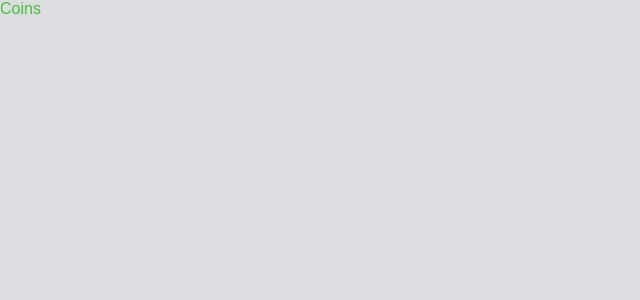
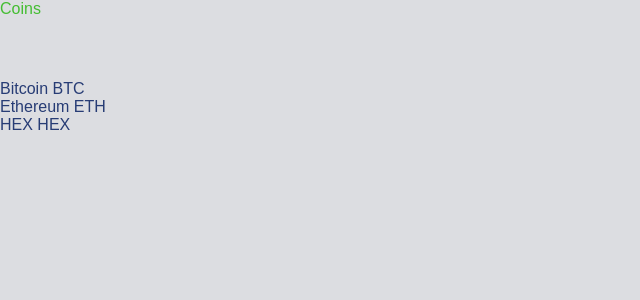
Before and after one commit to hyungjun-tech01/my-app, a React (Create React App) app: page / in a window 1280 px wide. Shown: the top 300 px of the page, without its empty margins (0-640 px from the left). Built offline with nearby package versions, Linux system fonts and the light colour scheme.

Commit message:
Coin main 화면 작성중

```diff
--- a/src/routes/Coins.tsx
+++ b/src/routes/Coins.tsx
@@ -1,9 +1,58 @@
 import styled from "styled-components";
+
+const coins = [
+    {
+        id: "btc-bitcoin",
+        name: "Bitcoin",
+        symbol: "BTC",
+        rank: 1,
+        is_new: false,
+        is_active: true,
+        type: "coin",
+        },
+        {
+        id: "eth-ethereum",
+        name: "Ethereum",
+        symbol: "ETH",
+        rank: 2,
+        is_new: false,
+        is_active: true,
+        type: "coin",
+        },
+        {
+        id: "hex-hex",
+        name: "HEX",
+        symbol: "HEX",
+        rank: 3,
+        is_new: false,
+        is_active: true,
+        type: "token",
+        },
+    ]
+const Container = styled.div``;
+const Header = styled.header`
+    height : 10vh;
+    display : flex;
+ `;
+const CoinList = styled.ul``;
+const Coin = styled.li``;
 const Title = styled.h1`
 color: ${props=>props.theme.accentColor}
 `;
 
+
 function Coins(){
-    return <Title>Coins</Title>
+    return (
+        <Container>
+            <Header>
+            <Title>Coins</Title>
+            </Header>
+            <CoinList>
+                {coins.map(coin =><Coin key={coin.id}>{coin.name} {coin.symbol}</Coin> )}
+
+            </CoinList>
+        </Container>
+    );
+
 }
 export default Coins;
```
